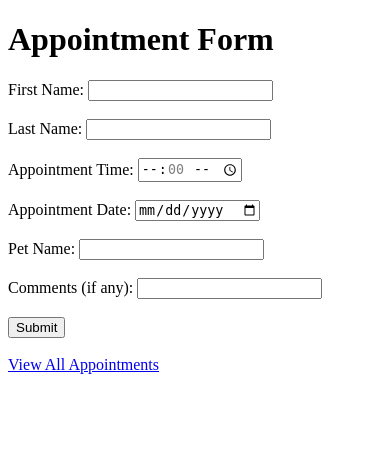
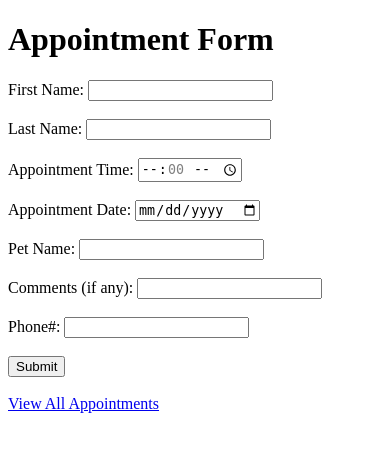
Before and after one commit to William-Hammill/CSE5IDP-Project, a Flask app: page / in a window 390 px wide. Shown: the top 452 px of the page. Run offline with Flask 3, Linux system fonts and the light colour scheme.

Commit message:
appointment_form + list now have phone_no too

```diff
--- a/templates/appointment_form.html
+++ b/templates/appointment_form.html
@@ -46,6 +46,9 @@
         <label for="comments">Comments (if any):</label>
         <input type="text" id="comments" name="comments"><br><br>
 
+        <label for="phone_no">Phone#:</label>
+        <input type="text" id="phone_no" name="phone_no"><br><br>
+
         <button type="submit">Submit</button>
     </form>
     <br>
--- a/templates/appointments_list.html
+++ b/templates/appointments_list.html
@@ -15,8 +15,9 @@
                 <th>Pet Name</th>
                 <th>Appointment Date</th>
                 <th>Appointment Time</th>
+                <th>Phone#</th>
+                <th>Comments</th>
                 <th>Status</th>
-                <th>Comments</th>
                 <th>Action</th>
             </tr>
         </thead>
@@ -28,6 +29,7 @@
                 <td>{{ appointment['pet_name'] }}</td>
                 <td>{{ appointment['appt_date'] }}</td>
                 <td>{{ appointment['appt_time'] }}</td>
+                <td>{{ appointment['phone_no'] }}</td>
                 <td>{{ appointment['comments'] }}</td>
                 <td>{{ 'Scheduled' if appointment['appt_status'] == 1 else 'Cancelled' }}</td>
                 <td>
```
Also changed, not shown: appointments.db.
